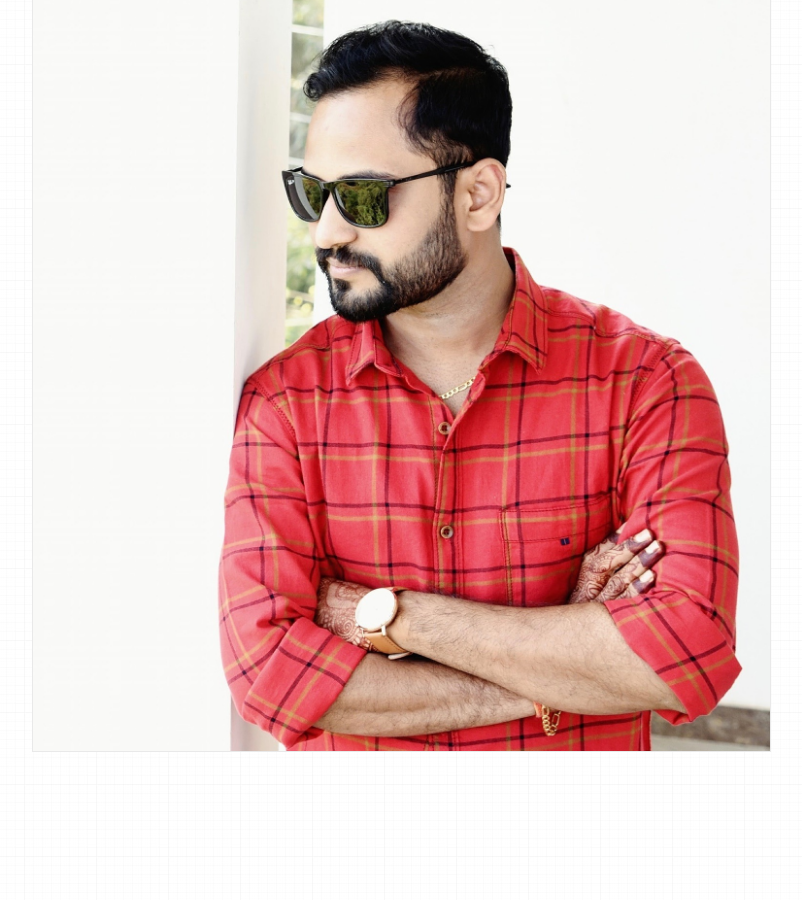
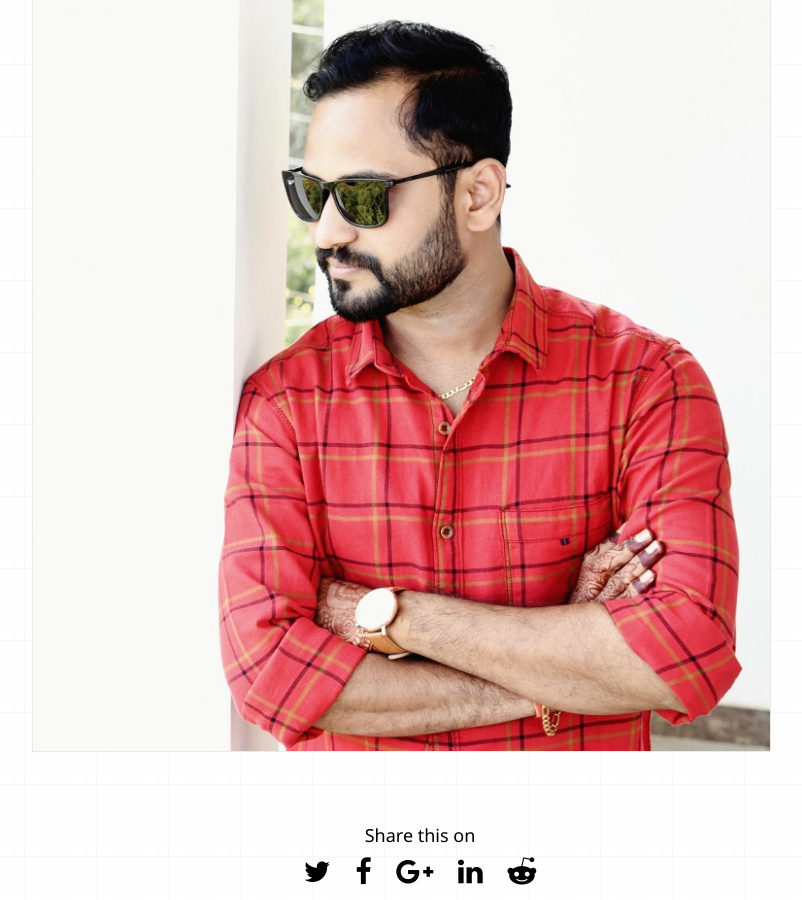
Before and after one commit to jspanchal/codetonics, a Jekyll site: the page built from about.md, in a window 1280 px wide and 900 px high, scrolled down 1376 px. Shown: the whole window, without its empty margins (220-1022 px from the left). Built offline with Jekyll 4.4.1, drawn with Linux system fonts in a browser that asks for light colours; nearby versions of some CDN libraries; comment, search, counter and statistics services are not loaded; before the commit the page ends 2207 px from its top, so only the background shows below that.

Commit message:
Include comments in page

```diff
--- /dev/null
+++ b/_includes/page-footer.html
@@ -0,0 +1,4 @@
+<footer>
+    {%include share-menu.html%}
+    {%include disqus.html%}
+</footer>
--- a/_includes/share-menu.html
+++ b/_includes/share-menu.html
@@ -1,5 +1,5 @@
 <div class="share-menu">
-    <div>Share this article on</div>
+    <div>Share this on</div>
     <a href="http://twitter.com/share?text={{page.title}}&amp;url={{page.url | prepend:site.baseurl | prepend:site.url}}&via={{site.author.twitter}}&related={{site.author.twitter}}"
        onclick="window.open(this.href, 'twitter-share', 'width=800,height=600');return false;">
         <i class="fa fa-twitter"></i></a>
--- a/_layouts/page.html
+++ b/_layouts/page.html
@@ -6,5 +6,5 @@
     <div class="content">
         {{content}}
     </div>
-    {%include site-footer.html%}
+    {%include page-footer.html%}
 </article>
```
